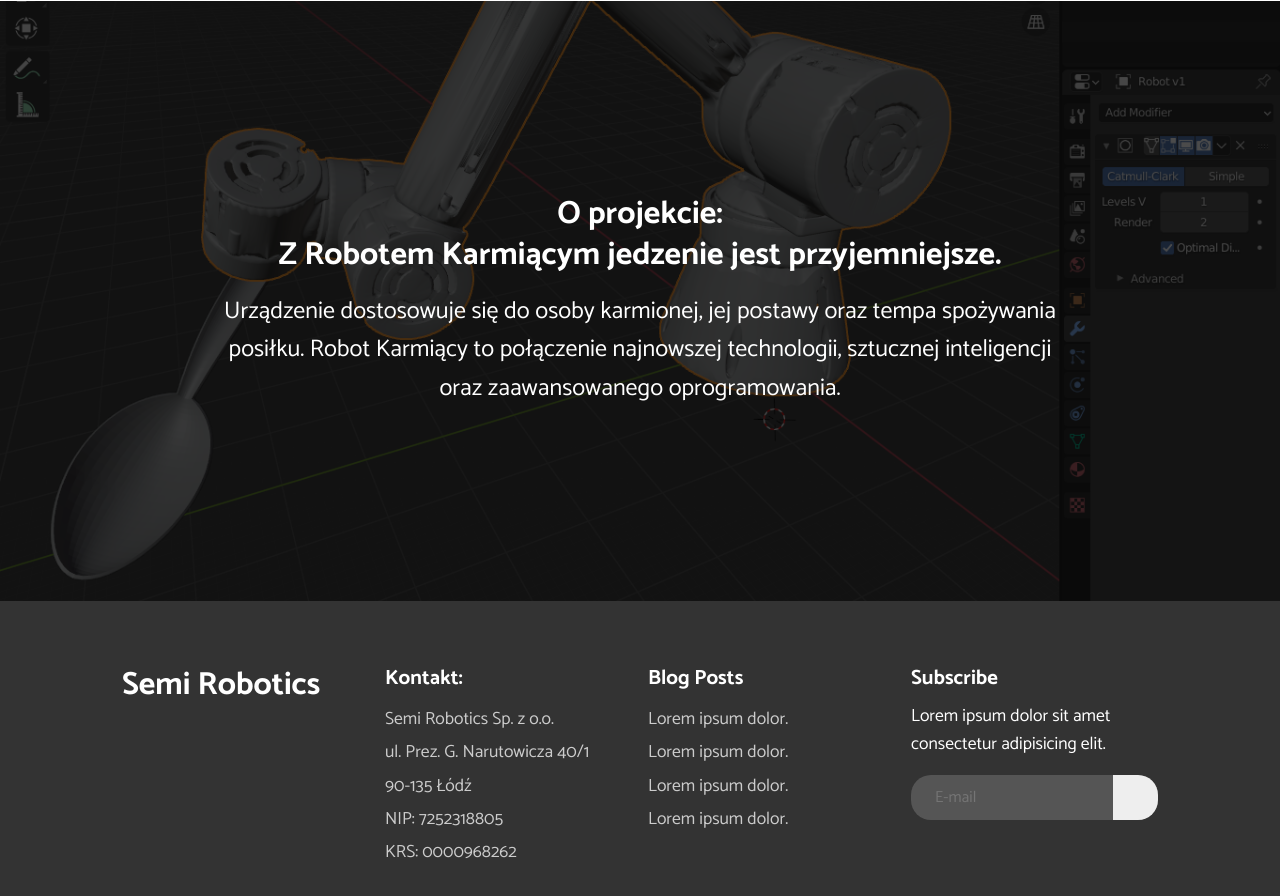
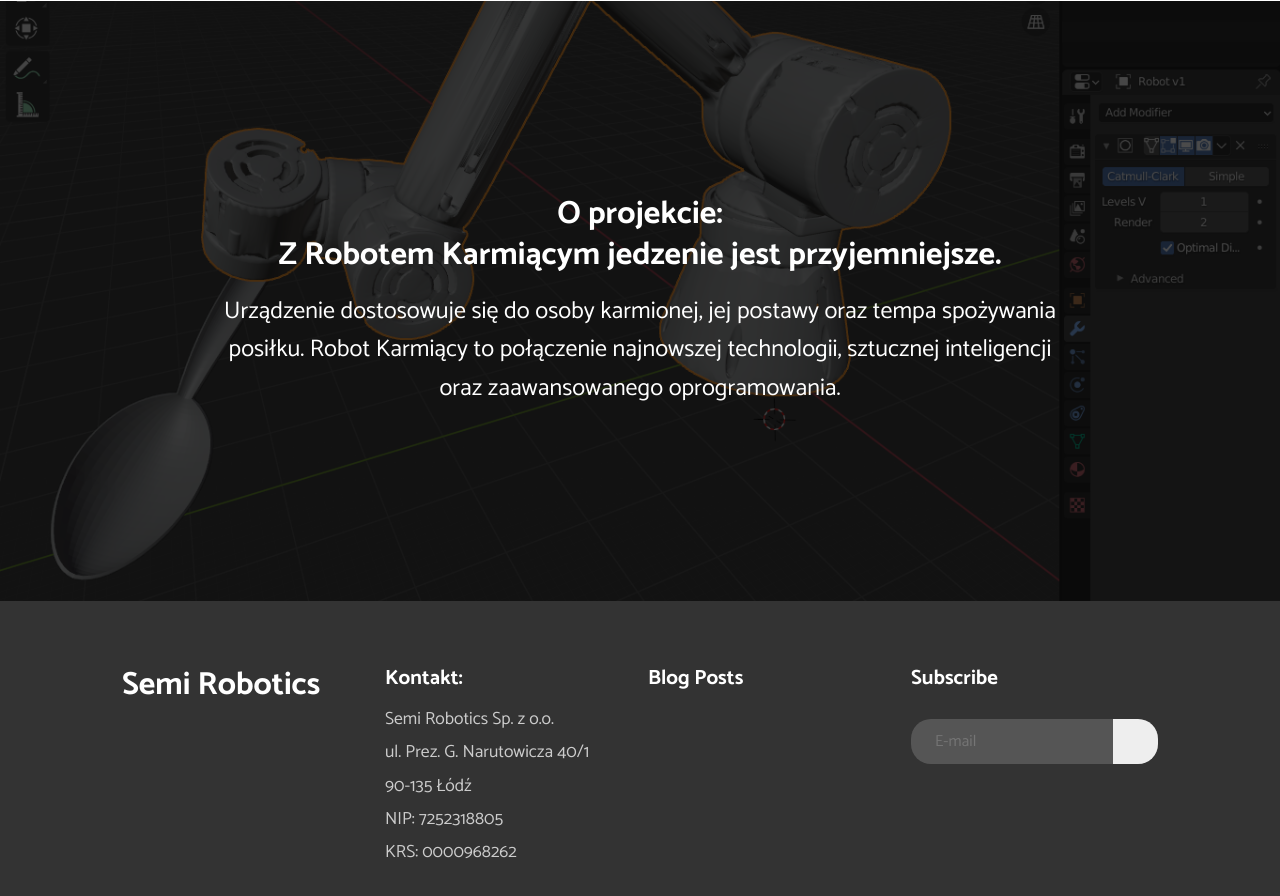
Before and after one commit to jurasw/robot-karmiacy, a plain HTML site: page index.html in a window 1280 px wide. Shown: the part 688-1584 px from the top of the page. Drawn offline with Linux system fonts and the light colour scheme.

Commit message:
delete unessesery data

```diff
--- a/index.html
+++ b/index.html
@@ -89,15 +89,15 @@
           <div>
             <h3>Blog Posts</h3>
             <ul>
+              <!-- <li><a href="#">Lorem ipsum dolor.</a></li>
               <li><a href="#">Lorem ipsum dolor.</a></li>
               <li><a href="#">Lorem ipsum dolor.</a></li>
-              <li><a href="#">Lorem ipsum dolor.</a></li>
-              <li><a href="#">Lorem ipsum dolor.</a></li>
+              <li><a href="#">Lorem ipsum dolor.</a></li> -->
             </ul>
           </div>
           <div>
             <h3>Subscribe</h3>
-            <p>Lorem ipsum dolor sit amet consectetur adipisicing elit.</p>
+            <p></p>
             <form name="email-form" onsubmit="event.preventDefault()">
               <div class="email-form">
                 <span class="form-control-wrap"
```
